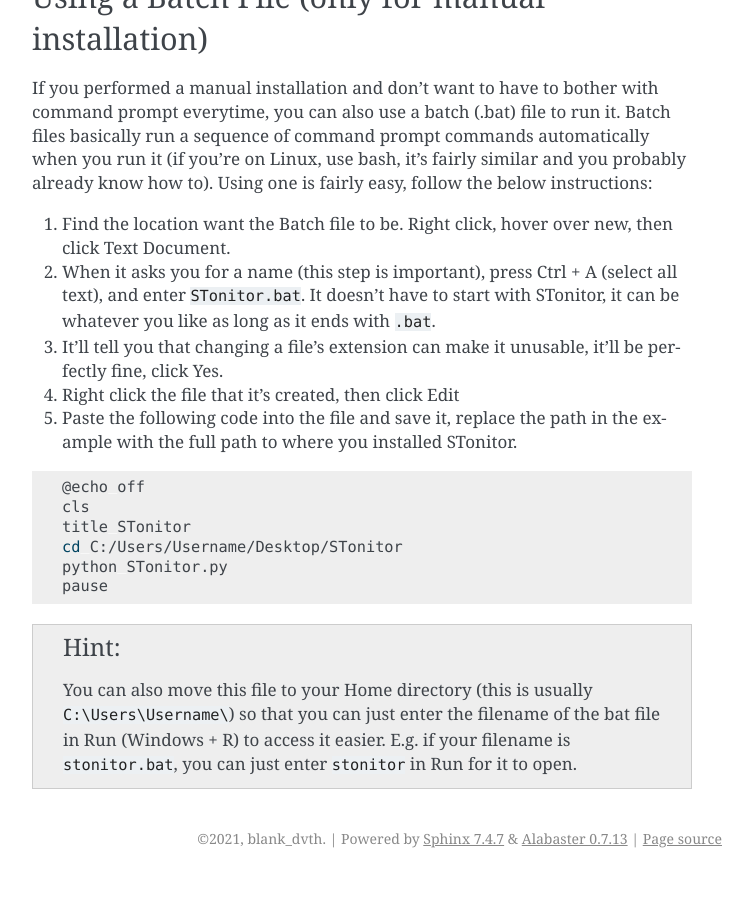
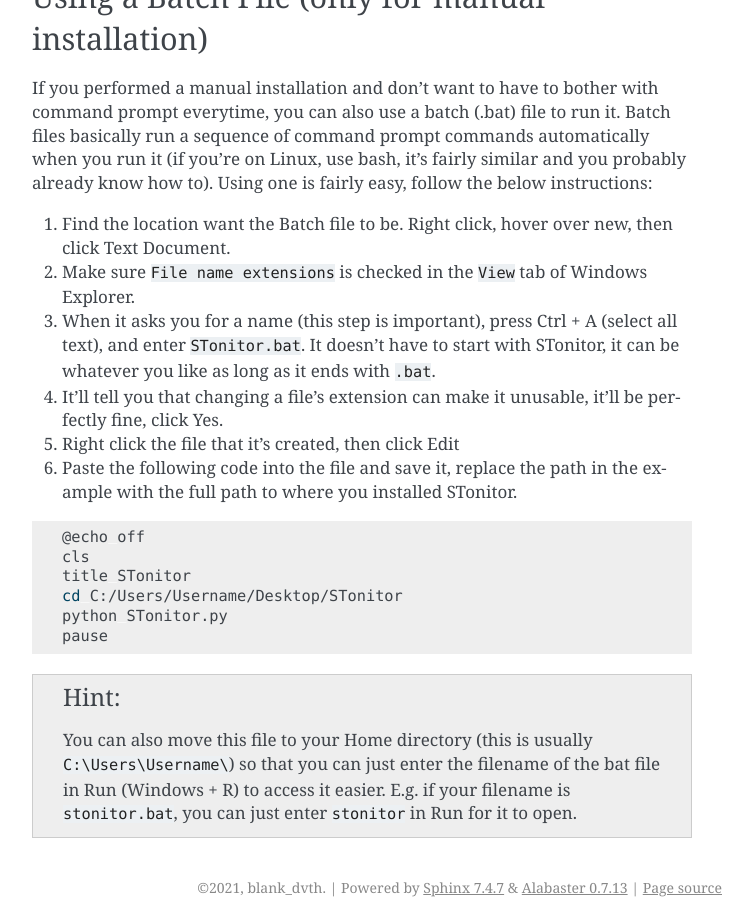
Before and after one commit to BLANK-TH/TSonitor, a Sphinx documentation site: the page built from docs/source/setup.rst, in a window 1280 px wide and 900 px high, scrolled down 1744 px. Shown: the whole window, without its empty margins (388-1141 px from the left). Built offline with Sphinx 7.4.7, drawn with Linux system fonts in a browser that asks for light colours; before the commit the page ends 2622 px from its top, so only the background shows below that.

Commit message:
update bat file documentation

```diff
--- a/docs/source/changelog.rst
+++ b/docs/source/changelog.rst
@@ -19,6 +19,7 @@
 * Moved data folder to native data location (APPDATA, .config)
 * Documentation updated to reference Windows installer
 * The program now asks if you want to open the data folder if it generates it
+* Clarify additional step in manual BAT setup instructions
 
 Fixed
 ^^^^^^^
--- a/docs/source/setup.rst
+++ b/docs/source/setup.rst
@@ -59,10 +59,11 @@
 fairly easy, follow the below instructions:
 
 1. Find the location want the Batch file to be. Right click, hover over new, then click Text Document.
-2. When it asks you for a name (this step is important), press Ctrl + A (select all text), and enter ``STonitor.bat``. It doesn't have to start with STonitor, it can be whatever you like as long as it ends with ``.bat``.
-3. It'll tell you that changing a file's extension can make it unusable, it'll be perfectly fine, click Yes.
-4. Right click the file that it's created, then click Edit
-5. Paste the following code into the file and save it, replace the path in the example with the full path to where you installed STonitor.
+2. Make sure ``File name extensions`` is checked in the ``View`` tab of Windows Explorer.
+3. When it asks you for a name (this step is important), press Ctrl + A (select all text), and enter ``STonitor.bat``. It doesn't have to start with STonitor, it can be whatever you like as long as it ends with ``.bat``.
+4. It'll tell you that changing a file's extension can make it unusable, it'll be perfectly fine, click Yes.
+5. Right click the file that it's created, then click Edit
+6. Paste the following code into the file and save it, replace the path in the example with the full path to where you installed STonitor.
 
 .. code-block:: bash
 
```
